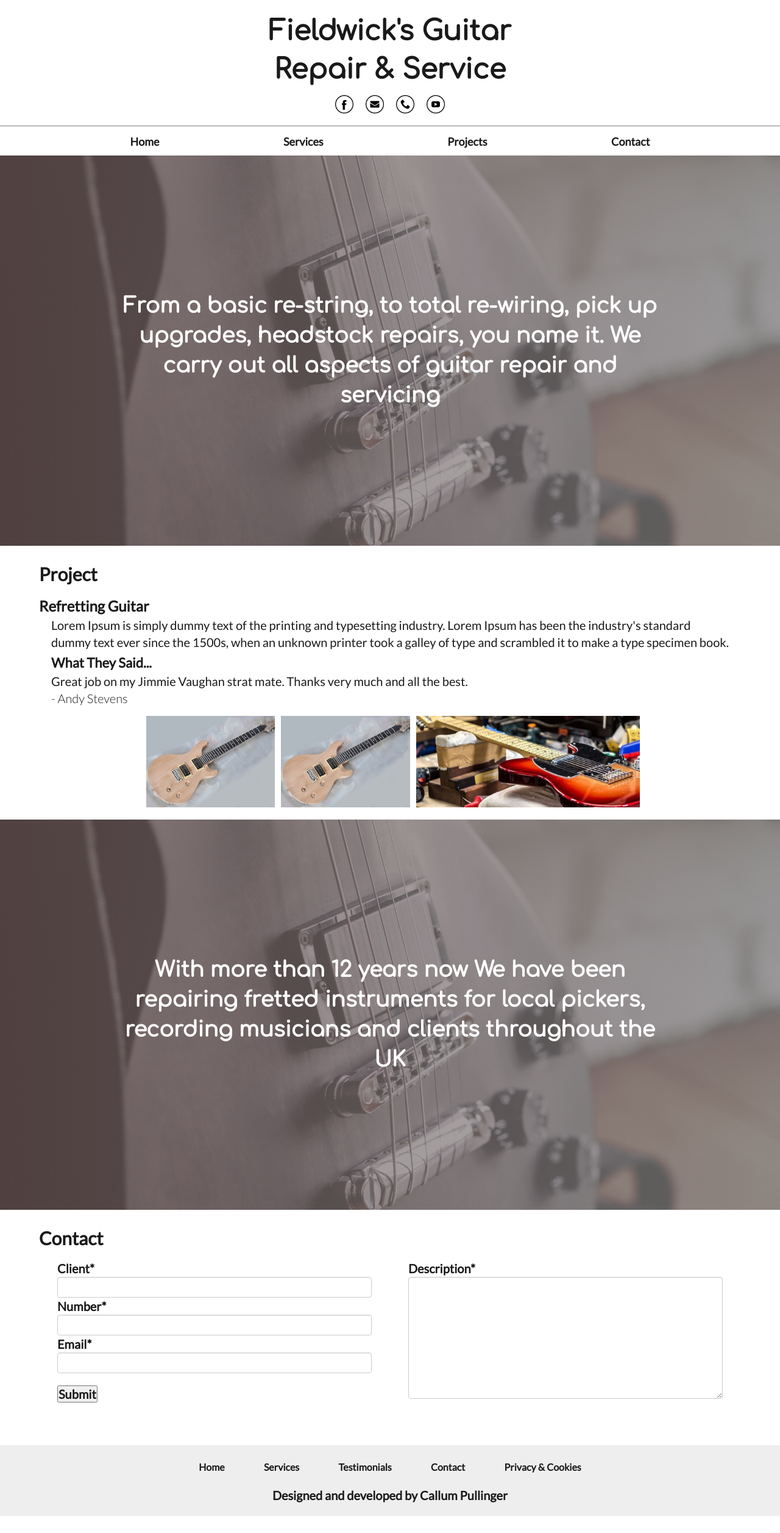
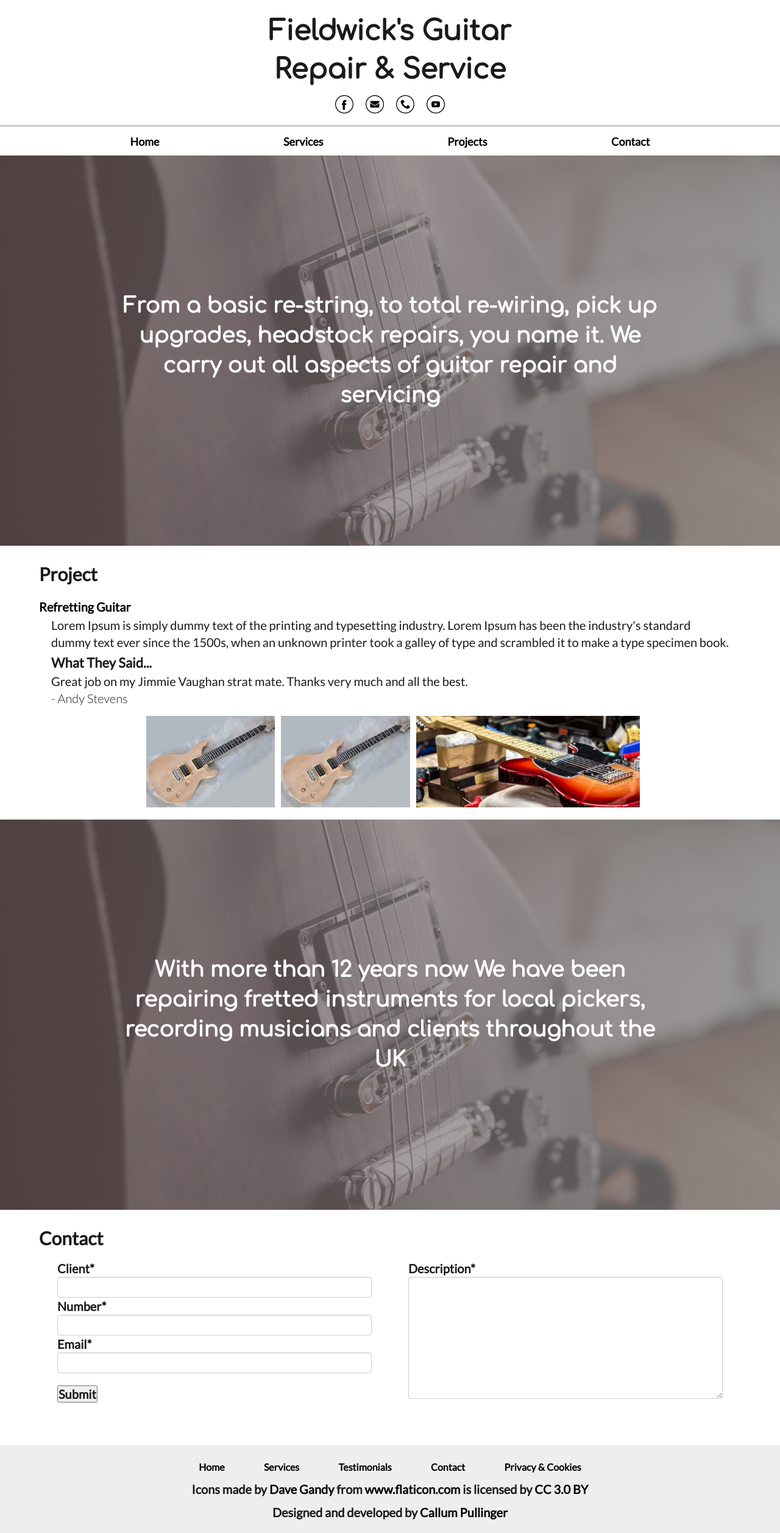
Before and after one commit to callump5/andy_guitar_repair, a Django app: page /project-gallery/1/ in a window 1280 px wide. Shown: the whole page at 61% size. Before the commit the page ends 2486 px from the top, so only its background shows below. Run offline with Django 3.2, Linux system fonts and the light colour scheme; data comes from the database, SQL or seed files in the repository; some libraries are stand-ins or nearby versions; some web fonts are replaced.

Commit message:
adding live run files

```diff
--- a/static/css/style.css
+++ b/static/css/style.css
@@ -51,7 +51,35 @@ section {
     margin: 15px 0;
 }
 
+ a:hover {
+        text-decoration: none;
+    }
 
+    .link{
+        position: relative;
+        color: #000000;
+        text-decoration: none;
+    }
+
+    .link:after{
+        content: '';
+        position: absolute;
+        width: 0;
+        height: 1px;
+        display: block;
+        margin-top: 5px;
+        left: 0;
+        bottom: -5px;
+        background: #000000;
+        transition: width .2s ease;
+        -webkit-transition: width .2s ease;
+    }
+
+    .link:hover:after {
+        width: 100%;
+        left: 0;
+        background: #000000;
+    }
 /* Header */
 
 #nav-body, .my-nav-flex, #nav-links, #nav-header {
--- a/templates/base/base.html
+++ b/templates/base/base.html
@@ -17,4 +17,8 @@
 
     {% include 'base/footer.html' %}
 
+    <script type="text/javascript">
+        $('a').addClass('link')
+    </script>
+
 {% endblock %}
--- a/templates/base/footer.html
+++ b/templates/base/footer.html
@@ -8,6 +8,7 @@
         <li><a href="/privacy-cookies-policy/">Privacy & Cookies</a></li>
     </ul>
 
+    <div>Icons made by <a href="https://www.flaticon.com/authors/dave-gandy" title="Dave Gandy">Dave Gandy</a> from <a href="https://www.flaticon.com/" 			    title="Flaticon">www.flaticon.com</a> is licensed by <a href="http://creativecommons.org/licenses/by/3.0/" 			    title="Creative Commons BY 3.0" target="_blank">CC 3.0 BY</a></div>
     <p class="my-tag">Designed and developed by <a href="https://callum-pullinger.co.uk">Callum Pullinger</a></p>
 
 </footer>
--- a/templates/projects/job-post.html
+++ b/templates/projects/job-post.html
@@ -1,6 +1,6 @@
 <article class="jobpost">
 
-    <h2 class="jobpost-title">{{ job_post }}</h2>
+    <h2 class="jobpost-title"><a href="{% url 'project' job_post.pk %}">{{ job_post }}</a></h2>
 
     <div class="jobpost-content">
 
```
Also changed, not shown: static/icons/external-link-symbol.png (added), 2 other files.
